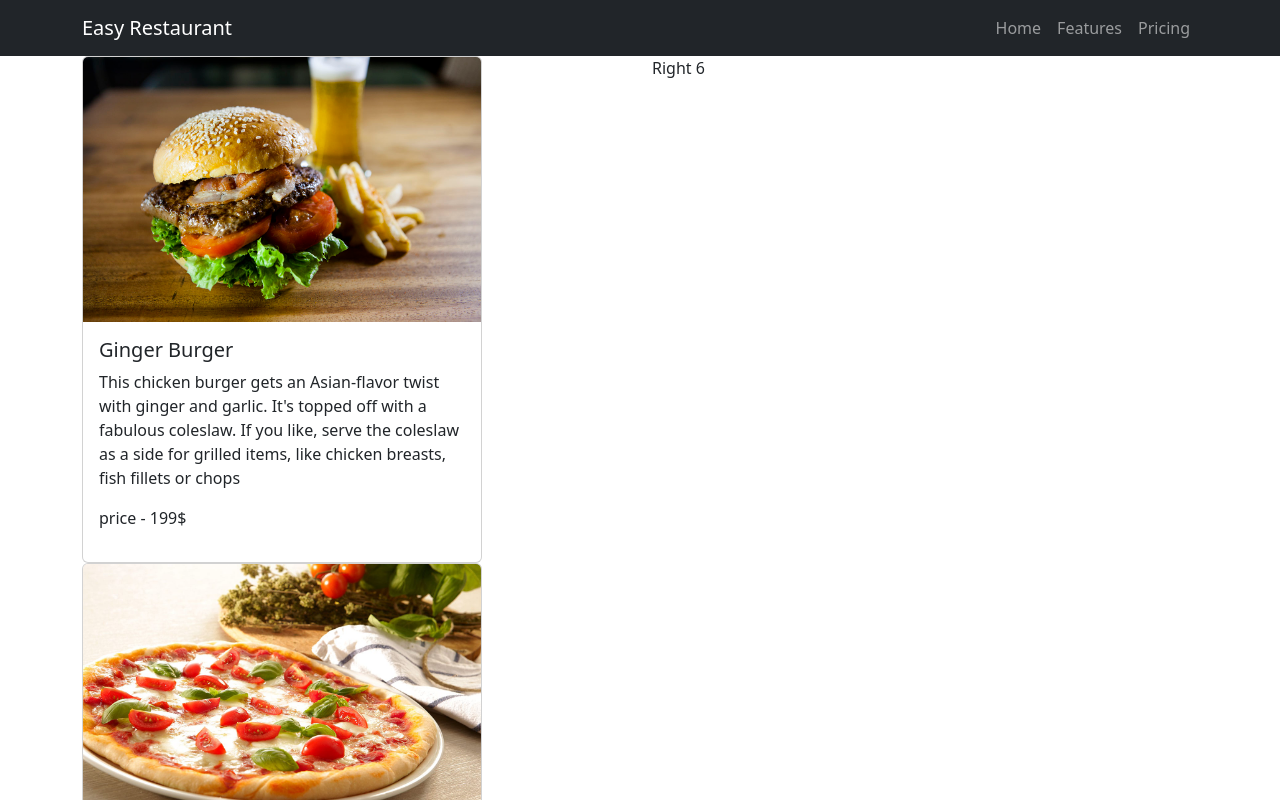
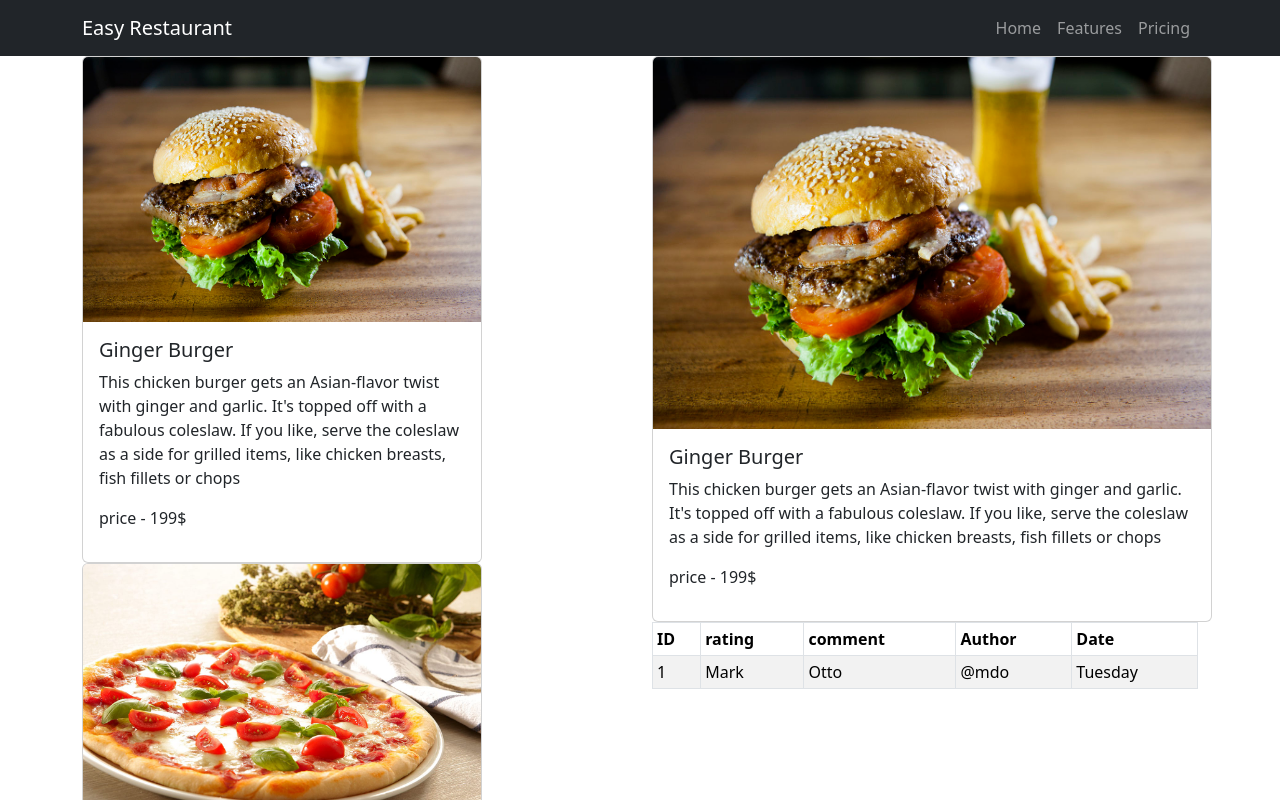
Before and after one commit to deeshubhatt07/Easy-Restaurant, a React (Create React App) app: page / in a window 1280 px wide. Shown: the top 800 px of the page. Built offline with nearby package versions, Linux system fonts and the light colour scheme.

Commit message:
Added display item in Body

```diff
--- /dev/null
+++ b/src/components/Body/Comments.jsx
@@ -0,0 +1,33 @@
+import React from 'react'
+import comments from '../../data/comments'
+import { Table } from 'react-bootstrap';
+
+const Comments = props => {
+    console.log(props);
+    return (
+        <div>
+            <Table striped bordered hover size="sm">
+                <thead>
+                    <tr>
+                        <th>ID</th>
+                        <th>rating</th>
+                        <th>comment</th>
+                        <th>Author</th>
+                        <th>Date</th>
+                    </tr>
+                </thead>
+                <tbody>
+                    <tr>
+                        <td>1</td>
+                        <td>Mark</td>
+                        <td>Otto</td>
+                        <td>@mdo</td>
+                        <td>Tuesday</td>
+                    </tr>
+                </tbody>
+            </Table>
+        </div>
+    )
+}
+
+export default Comments
--- /dev/null
+++ b/src/components/Body/DisplayItem.jsx
@@ -0,0 +1,23 @@
+import React from 'react'
+import {Card,Button} from 'react-bootstrap'
+import Comments from './Comments'
+
+const DisplayItem = props => {
+  return (
+    <div>
+        <Card style={{ width: '35rem' }}>
+                <Card.Img variant="top" src={props.dishItem.image} />
+                <Card.Body>
+                    <Card.Title style={{cursor:"pointer"}}>{props.dishItem.name}</Card.Title>
+                    <Card.Text>
+                        {props.dishItem.description}
+                    </Card.Text>
+                    <p>price - {props.dishItem.price}$</p>
+                </Card.Body>
+            </Card>
+            <Comments id={props.dishItem.id}/>
+    </div>
+  )
+}
+
+export default DisplayItem
--- a/src/components/Body/MenuItem.jsx
+++ b/src/components/Body/MenuItem.jsx
@@ -7,7 +7,7 @@ const MenuItem = props => {
             <Card style={{ width: '25rem' }}>
                 <Card.Img variant="top" src={props.listItem.image} />
                 <Card.Body>
-                    <Card.Title style={{cursor:"pointer"}}>{props.listItem.name}</Card.Title>
+                    <Card.Title style={{cursor:"pointer"}} onClick={props.changedItem}>{props.listItem.name}</Card.Title>
                     <Card.Text>
                         {props.listItem.description}
                     </Card.Text>
--- a/src/components/Body/MenuList.jsx
+++ b/src/components/Body/MenuList.jsx
@@ -1,23 +1,30 @@
 import React, { useState } from 'react'
 import dishes from '../../data/dishes'
 import MenuItem from './MenuItem';
+import DisplayItem from './DisplayItem';
 
 const MenuList = () => {
 
     const [item, setItem] = useState(dishes);
+    const [selectedDish, setSelectedDish] = useState(dishes[0]);
 
     const menuItems = item.map((listItem) => {
         return (
             <MenuItem listItem={listItem}
+                changedItem={() => selectedDishItem(listItem)}
                 key={listItem.id} />
         )
     })
+
+    const selectedDishItem = item => {
+        setSelectedDish(item);
+    }
 
     return (
         <div>
             <div className="row">
                 <div className="col-6">{menuItems}</div>
-                <div className="col-6">Right 6</div>
+                <div className="col-6"><DisplayItem dishItem={selectedDish}/></div>
             </div>
         </div>
     )
```
